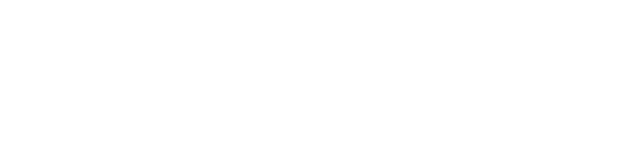
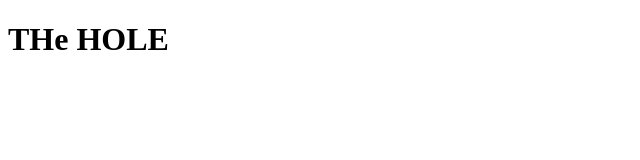
Before and after one commit to AFancyTaco/Theholegrupp, a plain HTML site: page index.html in a window 1280 px wide. Shown: the whole page, without its empty margins (0-640 px from the left). Drawn offline with Linux system fonts and the light colour scheme.

Commit message:
la till h1

```diff
--- a/index.html
+++ b/index.html
@@ -2,9 +2,7 @@
 <html>
 
 <head>
-   <h1>
-
-   </h1>
+   <h1> THe HOLE</h1>
 
 
 
```
